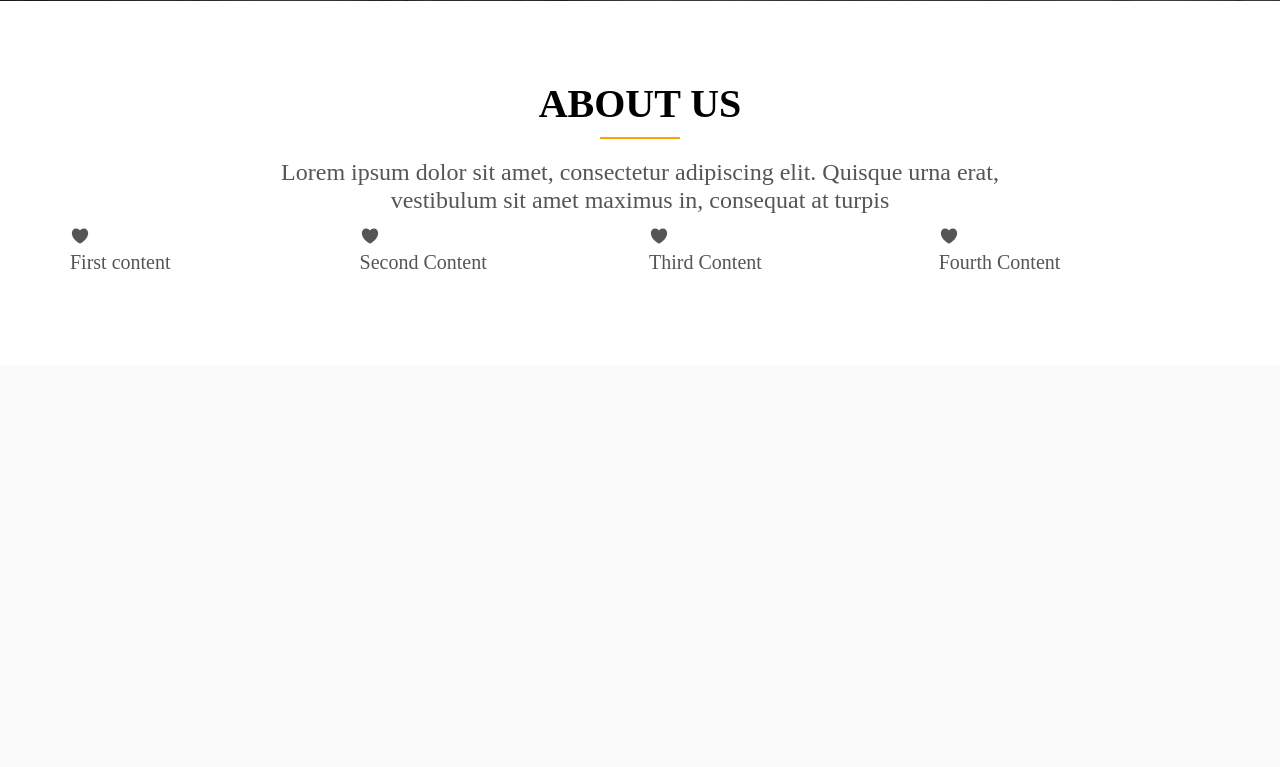
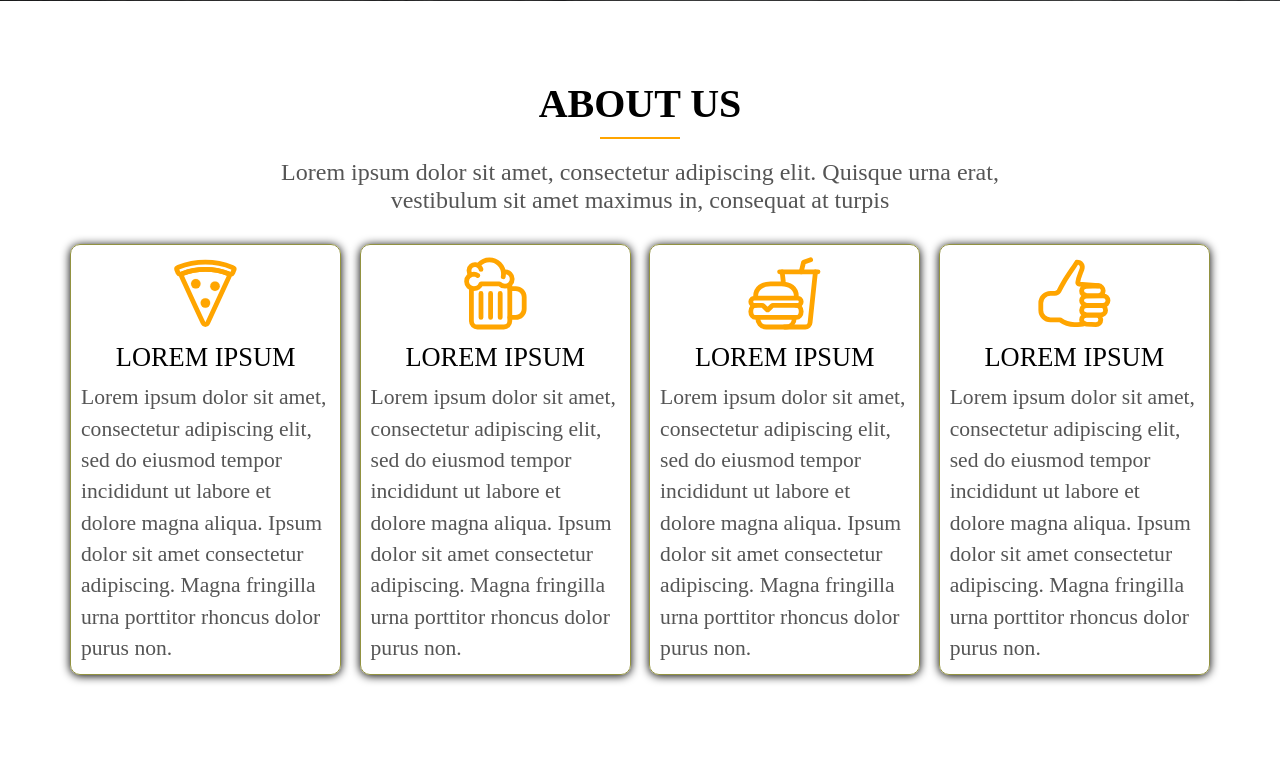
Before and after one commit to williamgyasi/TastyKitchen, a PHP site: page / in a window 1280 px wide. Shown: the part 799-1566 px from the top of the page. Before the commit the page ends 1068 px from the top, so only its background shows below. Run offline with PHP 8.4, Linux system fonts and the light colour scheme; some libraries are stand-ins or nearby versions.

Commit message:
Completed About Us Section

```diff
--- a/css/style.css
+++ b/css/style.css
@@ -35,6 +35,7 @@ h3{
     color: rgba(255, 255, 255, 0.432);
     font-size: 150%;
     font-weight: 300;
+
 }
 h2{
     font-size: 200%;
@@ -53,12 +54,7 @@ h2:after{
     margin: 10px auto;
 }
 
-.long-copy{
-text-align: center;
-width: 70%;
-margin-left: 15%;
-font-size: 120%;
-}
+
 
 
 /***************************************************/
@@ -135,5 +131,42 @@ border: none;
 }
 
 /***************************************************/
-/****************** ABOUT US SECTION ***************************/
+/****************** ABOUT US SECTION ***************/
 /**************************************************/
+.long-copy{
+    text-align: center;
+    width: 70%;
+    margin-left: 15%;
+    font-size: 120%;
+
+    }
+
+.about-items{
+font-size: 120%;
+padding: 10px;
+margin-top: 30px;
+border: 1px solid rgb(146, 146, 65);
+cursor: pointer;
+border-radius: 10px;
+box-shadow: 0 1px 10px black;
+}
+.about-items h3{
+margin: 0;
+color: black;
+font-size: 110%;
+text-align: center;
+margin-bottom: 10px;
+font-weight: 300;
+text-transform: uppercase;
+}
+.about-items p{
+    font-size: 90%;
+    line-height: 145%;
+}
+.about-items ion-icon{
+    font-size: 320%;
+    display: block;
+    color: orange;
+    margin: 0 auto;
+    margin-bottom: 10px;
+}
--- a/index.html
+++ b/index.html
@@ -43,23 +43,29 @@
 
        <div class="row">
            <div class="col about-items span-1-of-4">
-                <ion-icon name="heart"></ion-icon>
-               <p>First content</p>
+                <ion-icon name="pizza-outline"></ion-icon>
+                <h3>Lorem Ipsum</h3>
+               <p>
+                Lorem ipsum dolor sit amet, consectetur adipiscing elit, sed do eiusmod tempor incididunt ut labore et dolore magna aliqua. Ipsum dolor sit amet consectetur adipiscing. Magna fringilla urna porttitor rhoncus dolor purus non.
+               </p>
            </div>
 
-           <div class="col span-1-of-4">
-            <ion-icon name="heart"></ion-icon>
-               <p>Second Content</p>
+           <div class="col about-items span-1-of-4">
+            <ion-icon name="beer-outline"></ion-icon>
+            <h3>Lorem Ipsum</h3>
+               <p>Lorem ipsum dolor sit amet, consectetur adipiscing elit, sed do eiusmod tempor incididunt ut labore et dolore magna aliqua. Ipsum dolor sit amet consectetur adipiscing. Magna fringilla urna porttitor rhoncus dolor purus non.</p>
            </div>
 
-           <div class="col span-1-of-4">
-            <ion-icon name="heart"></ion-icon>
-            <p>Third Content</p>
+           <div class="col about-items span-1-of-4">
+            <ion-icon name="fast-food-outline"></ion-icon>
+            <h3>Lorem Ipsum</h3>
+            <p>Lorem ipsum dolor sit amet, consectetur adipiscing elit, sed do eiusmod tempor incididunt ut labore et dolore magna aliqua. Ipsum dolor sit amet consectetur adipiscing. Magna fringilla urna porttitor rhoncus dolor purus non.</p>
             </div>
 
-        <div class="col span-1-of-4">
-            <ion-icon name="heart"></ion-icon>
-            <p>Fourth Content</p>
+        <div class="col about-items span-1-of-4">
+            <ion-icon name="thumbs-up-outline"></ion-icon>
+            <h3>Lorem Ipsum</h3>
+            <p>Lorem ipsum dolor sit amet, consectetur adipiscing elit, sed do eiusmod tempor incididunt ut labore et dolore magna aliqua. Ipsum dolor sit amet consectetur adipiscing. Magna fringilla urna porttitor rhoncus dolor purus non.</p>
          </div>
        </div>
    </section>
```
